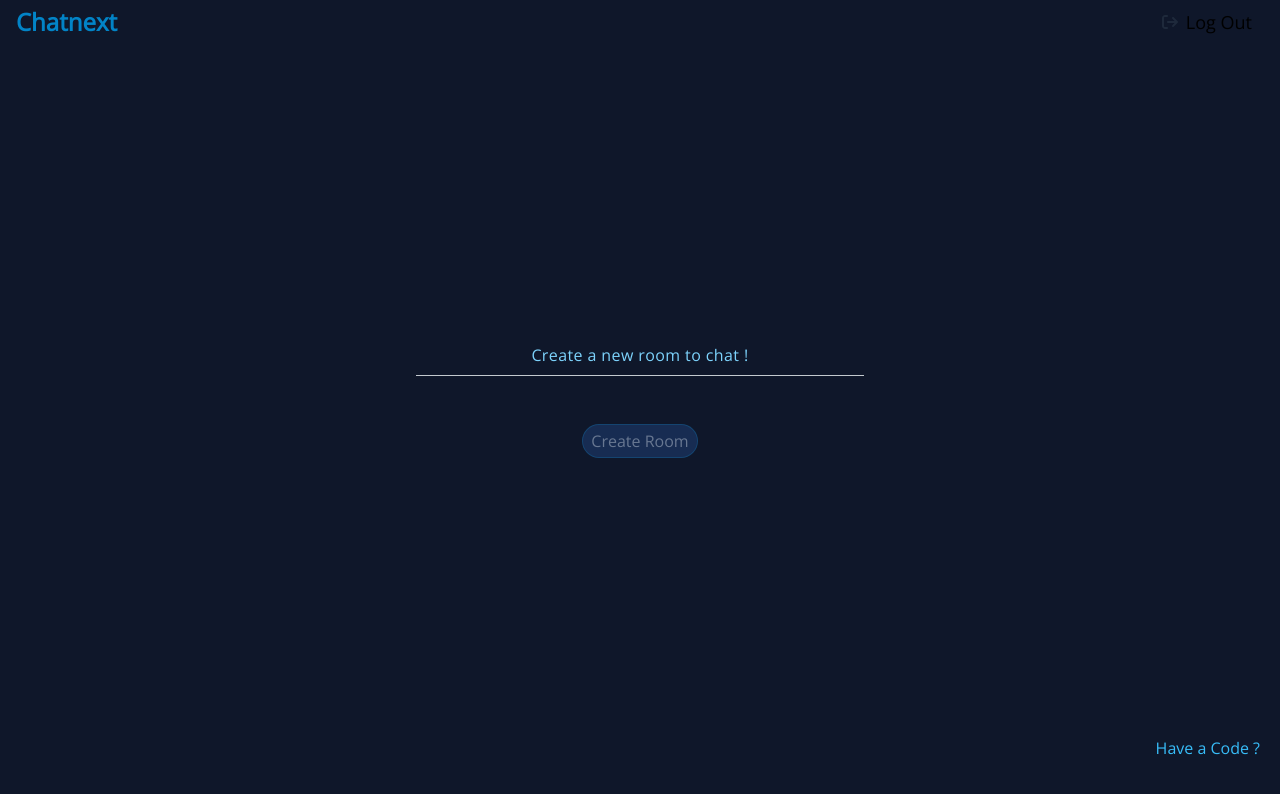
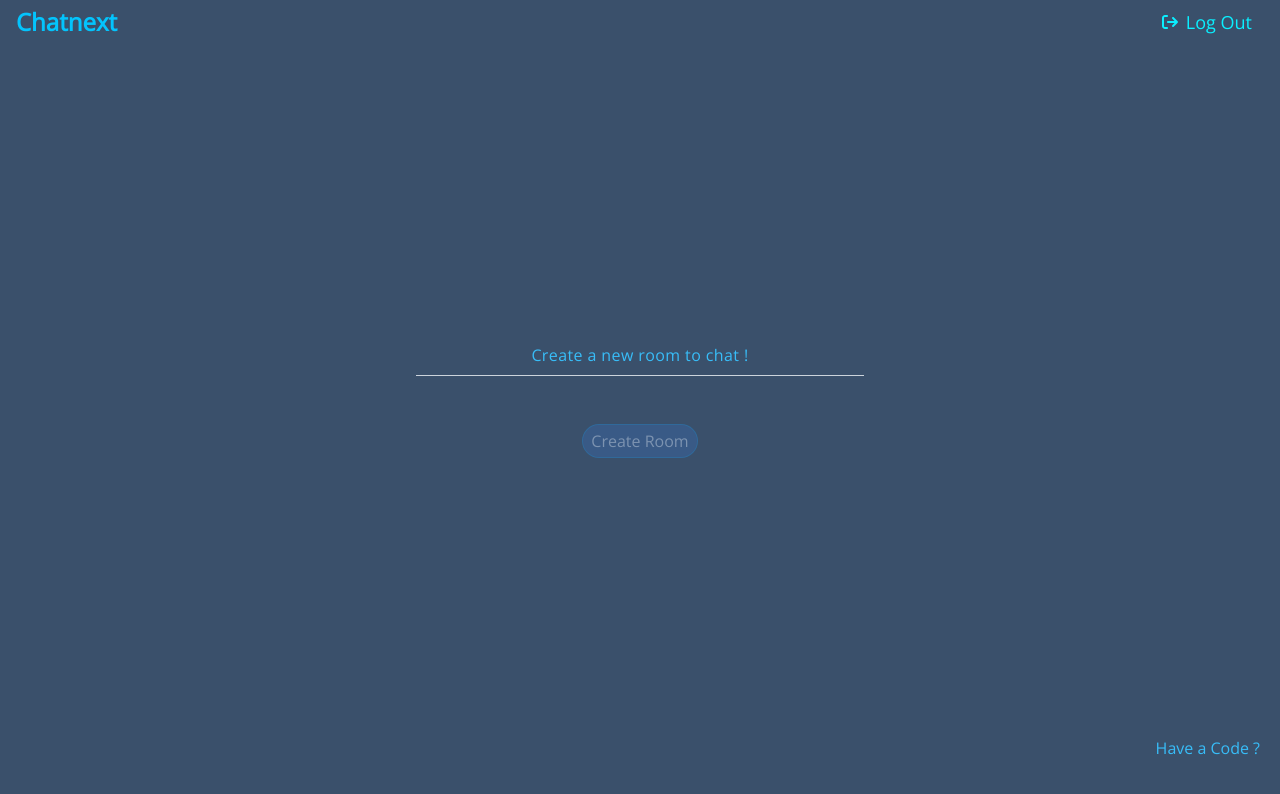
Before and after one commit to AlviDervishaj/Chatnext, a Next.js app: page /create in a window 1280 px wide. Shown: the top 794 px of the page. Built offline with nearby package versions, Linux system fonts and the light colour scheme; no server answers; sample sign-in values are in the browser's storage.

Commit message:
Changed UI a bit, reverted to toggle theme change

```diff
--- a/components/Navigation/Navigation.tsx
+++ b/components/Navigation/Navigation.tsx
@@ -25,8 +25,8 @@ export const Navigation: NextComponentType = () => {
       <nav className="flex flex-row items-center content-center justify-between" id="navigation">
         <ToggleTheme />
         <button className="py-2 px-3 flex flex-row gap-2 justify-center items-center content-center" onClick={() => handleLogOut()}>
-          <FontAwesomeIcon icon={faArrowRightFromBracket} className={"dark:text-slate-200 text-slate-800"} />
-          <p className="md:text-lg text-base dark:text-slate-200">Log Out</p>
+          <FontAwesomeIcon icon={faArrowRightFromBracket} className={"dark:text-signOut-dark text-signOut-light"} />
+          <p className="md:text-lg text-base text-signOut-light dark:text-signOut-dark">Log Out</p>
         </button>
       </nav>
     </>
--- a/components/ToggleTheme/ToggleTheme.tsx
+++ b/components/ToggleTheme/ToggleTheme.tsx
@@ -1,25 +1,23 @@
-//import { useState } from "react";
-
 import { NextComponentType } from "next";
+import { MouseEvent, TouchEvent } from "react";
 
 export const ToggleTheme: NextComponentType = () => {
-  //const [theme, setTheme] = useState<string | null>(localStorage.getItem("theme"));
-
-  //const handleThemeChange = (event: any): void => {
-  // event.preventDefault();
-  // if (theme === "dark") {
-  //   setTheme("light");
-  //   document.documentElement.classList.remove("dark");
-  //   localStorage.setItem("theme", "light");
-  // }
-  // else {
-  //   setTheme("dark");
-  //   document.documentElement.classList.add("dark");
-  //   localStorage.setItem("theme", "dark");
-  //  }
-  // };
+  const handleThemeChange = (event: any): void => {
+    event.preventDefault();
+    const theme: string | null = localStorage.getItem("theme");
+    if (theme === "dark") {
+      document.documentElement.classList.remove("dark");
+      localStorage.setItem("theme", "light");
+    }
+    else {
+      document.documentElement.classList.add("dark");
+      localStorage.setItem("theme", "dark");
+    }
+  };
   return (
-    <button className="text-center md:text-2xl md:font-bold font-normal text-xl text-sky-600 dark:text-sky-300"
+    <button
+      onClick={(event: TouchEvent | MouseEvent) => handleThemeChange(event)}
+      className="text-center md:text-2xl md:font-bold font-normal text-xl text-toggleTheme-light dark:text-toggleTheme-dark"
     >Chatnext</button>
   )
 }
--- a/pages/create.tsx
+++ b/pages/create.tsx
@@ -122,7 +122,7 @@ const Create: NextPage = () => {
         <form className="h-full flex flex-col items-center content-center justify-center gap-4">
           <input type={"text"} pattern={"^[0-9]{4}$"} placeholder="Create a new room to chat !" className="room-code" maxLength={4} max={9999}
             min={0o0} value={roomCode} onChange={(event: any) => handleRoomCode(event.target.value)} />
-          <p className="text-red-500 text-center mx-auto pt-4">{error}</p>
+          <p className="text-error-light dark:text-error-dark text-center mx-auto pt-4">{error}</p>
           <button
             onClick={(event: TouchEvent | MouseEvent) => createRoom(event)}
             className="border disabled:bg-blue-500/20 disabled:text-slate-200/40 disabled:border-sky-500/20 disabled:cursor-not-allowed border-sky-500 text-slate-200 bg-blue-500 px-2 py-1 rounded-full"
--- a/pages/join.tsx
+++ b/pages/join.tsx
@@ -108,12 +108,12 @@ const Join: NextPage = () => {
       <main className="w-full h-full overflow-hidden relative mx-auto px-4">
         <Navigation />
         <form className="h-full flex flex-col items-center content-center justify-center gap-4">
-          <input type={"text"} pattern={"^[0-9]{4}$"} placeholder="Join a room to talk to your friends !" className="room-code" maxLength={4} max={9999}
+          <input type={"text"} pattern={"^[0-9]{4}$"} placeholder="Join your friends and chat" className="room-code" maxLength={4} max={9999}
             min={0o0} value={roomCode} onChange={(event: any) => handleRoomCode(event.target.value)} />
-          <p className="text-red-500 text-center mx-auto pt-4">{error}</p>
+          <p className="dark:text-error-dark text-error-light text-center mx-auto pt-4">{error}</p>
           <button
             onClick={(event: TouchEvent | MouseEvent) => joinRoom(event)}
-            className="border disabled:bg-blue-500/20 disabled:text-slate-200/40 disabled:border-sky-500/20 disabled:cursor-not-allowed border-sky-500 text-slate-200 bg-blue-500 px-2 py-1 rounded-full"
+            className="enter-room"
             disabled={!allowSubmit}
           >Join Room</button>
           <section className="relative w-fit h-fit pt-20">
--- a/styles/globals.css
+++ b/styles/globals.css
@@ -8,7 +8,7 @@
 /* Base styles */
 @layer base {
   html, body {
-    @apply p-0 m-0 w-screen h-screen bg-chat-dark;
+    @apply p-0 m-0 w-full h-full bg-chat-light dark:bg-chat-dark;
   }
   input::-webkit-outer-spin-button, input::-webkit-inner-spin-button {
     -webkit-appearance: none;
@@ -54,7 +54,7 @@
 
   /* Chat Room */
   .chat-room {
-    @apply w-full h-full px-2 relative md:bg-chat-dark;
+    @apply w-full h-full px-2 relative ;
   }
 
   .chat-room-background {
@@ -83,8 +83,17 @@
     @apply border-b border-b-slate-100/80;
     @apply text-center;
     @apply bg-transparent outline-none text-slate-200;
-    @apply placeholder:text-sky-300 placeholder:font-normal placeholder:tracking-wide;
+    @apply placeholder:text-sky-400 dark:placeholder:text-signOut-dark/70 placeholder:font-normal placeholder:tracking-wide;
+    @apply focus:placeholder:text-transparent;
     @apply focus:border-sky-500;
+  }
+
+  /* Join and Create room buttons */
+  .enter-room {
+    @apply text-slate-200 bg-blue-500;
+    @apply px-2 py-1;
+    @apply border rounded-full border-sky-500;
+    @apply disabled:border-sky-500/20 disabled:bg-blue-500/20 disabled:text-slate-200/40  disabled:cursor-not-allowed;
   }
 }
 
--- a/tailwind.config.js
+++ b/tailwind.config.js
@@ -9,7 +9,7 @@ module.exports = {
     extend: {
       colors: {
         "chat": {
-          "light": "#e0fbfc",
+          "light": "#3a506b",
           "dark": "#0f172a",
           "helperText": "#edf6f9",
           "message": {
@@ -17,9 +17,21 @@ module.exports = {
             "light": "#98c1d9",
           }
         },
+        "toggleTheme": {
+          "light": "#03c4fd",
+           "dark": "#7dd3fc",
+        },
         "authButton": {
           "light": "#3da5d9",
           "dark": "#247ba0"
+        },
+        "signOut": {
+          "light": "#0aefff",
+          "dark": "#e2e8f0",
+        },
+        "error": {
+          "light": "#ed0101",
+          "dark": "#d90429",
         },
         "loading": {
           "light": "#4361ee",
```
